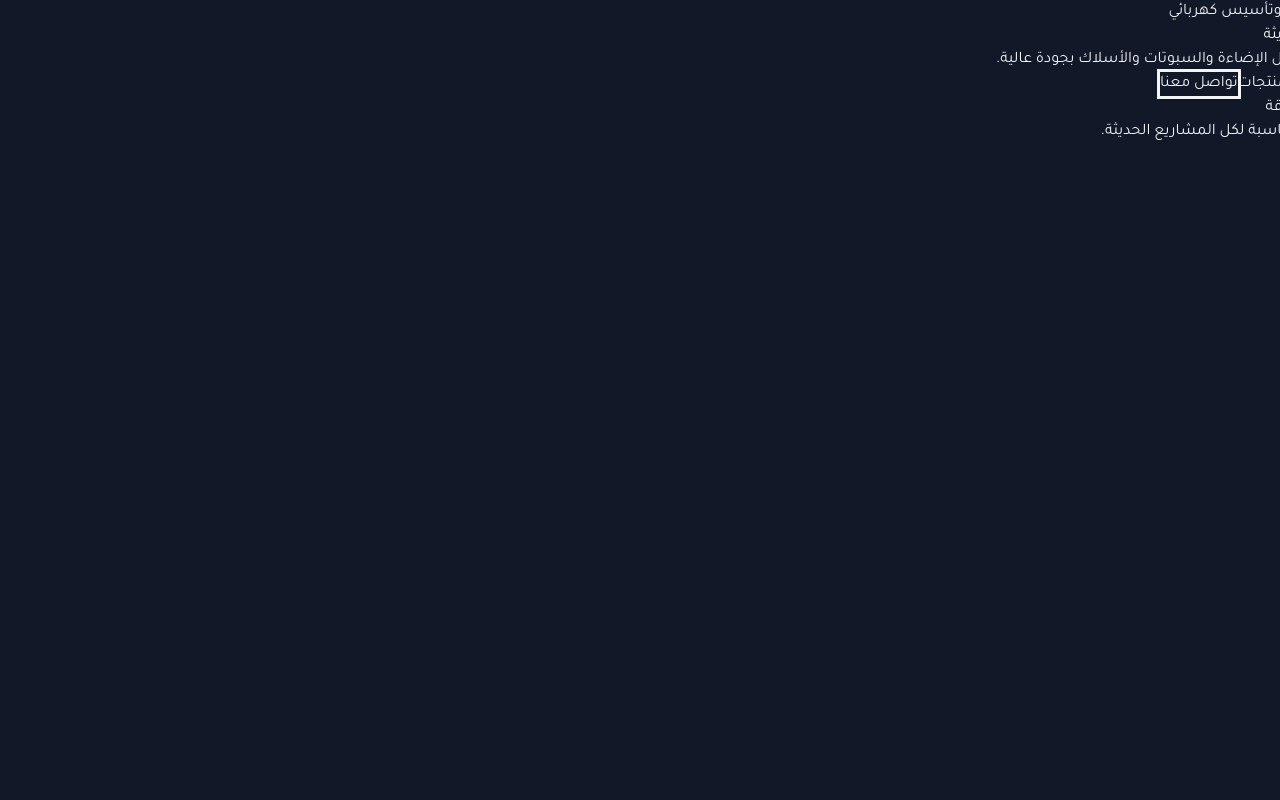
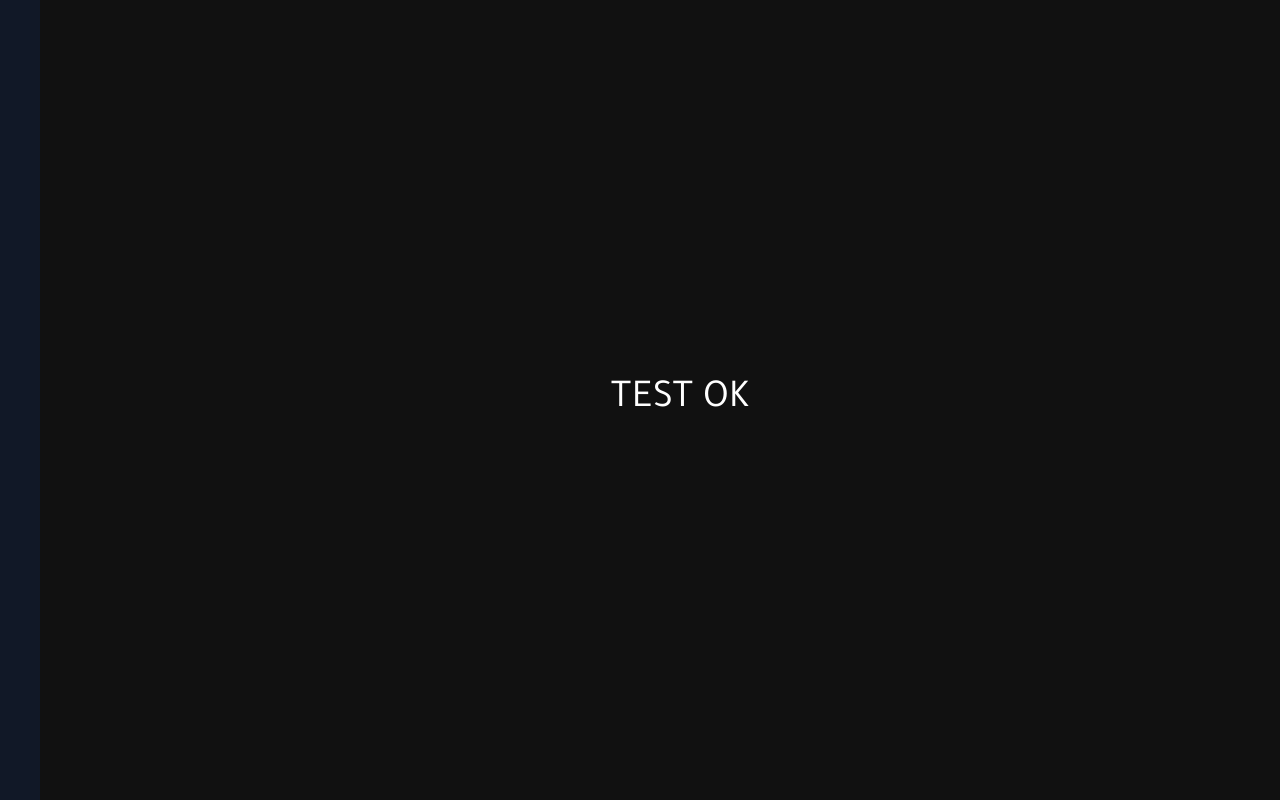
Before and after one commit to nonynony28-netizen/Menarah, a React (Vite) app: page / in a window 1280 px wide. Built offline with nearby package versions, Linux system fonts and the light colour scheme.

Commit message:
Refactor App component to remove routing
Removed routing components and added a test message.

```diff
--- a/src/App.jsx
+++ b/src/App.jsx
@@ -1,28 +1,16 @@
-import { HashRouter, Routes, Route } from "react-router-dom";
-
-import Home from "./pages/Home";
-import Products from "./pages/Products";
-import Brands from "./pages/Brands";
-import Partners from "./pages/Partners";
-import Projects from "./pages/Projects";
-import About from "./pages/About";
-import Branches from "./pages/Branches";
-import Contact from "./pages/Contact";
-
 function App() {
   return (
-    <HashRouter>
-      <Routes>
-        <Route path="/" element={<Home />} />
-        <Route path="/products" element={<Products />} />
-        <Route path="/brands" element={<Brands />} />
-        <Route path="/partners" element={<Partners />} />
-        <Route path="/projects" element={<Projects />} />
-        <Route path="/about" element={<About />} />
-        <Route path="/branches" element={<Branches />} />
-        <Route path="/contact" element={<Contact />} />
-      </Routes>
-    </HashRouter>
+    <div style={{
+      minHeight: "100vh",
+      background: "#111",
+      color: "white",
+      display: "flex",
+      alignItems: "center",
+      justifyContent: "center",
+      fontSize: "40px"
+    }}>
+      TEST OK
+    </div>
   );
 }
 
```
